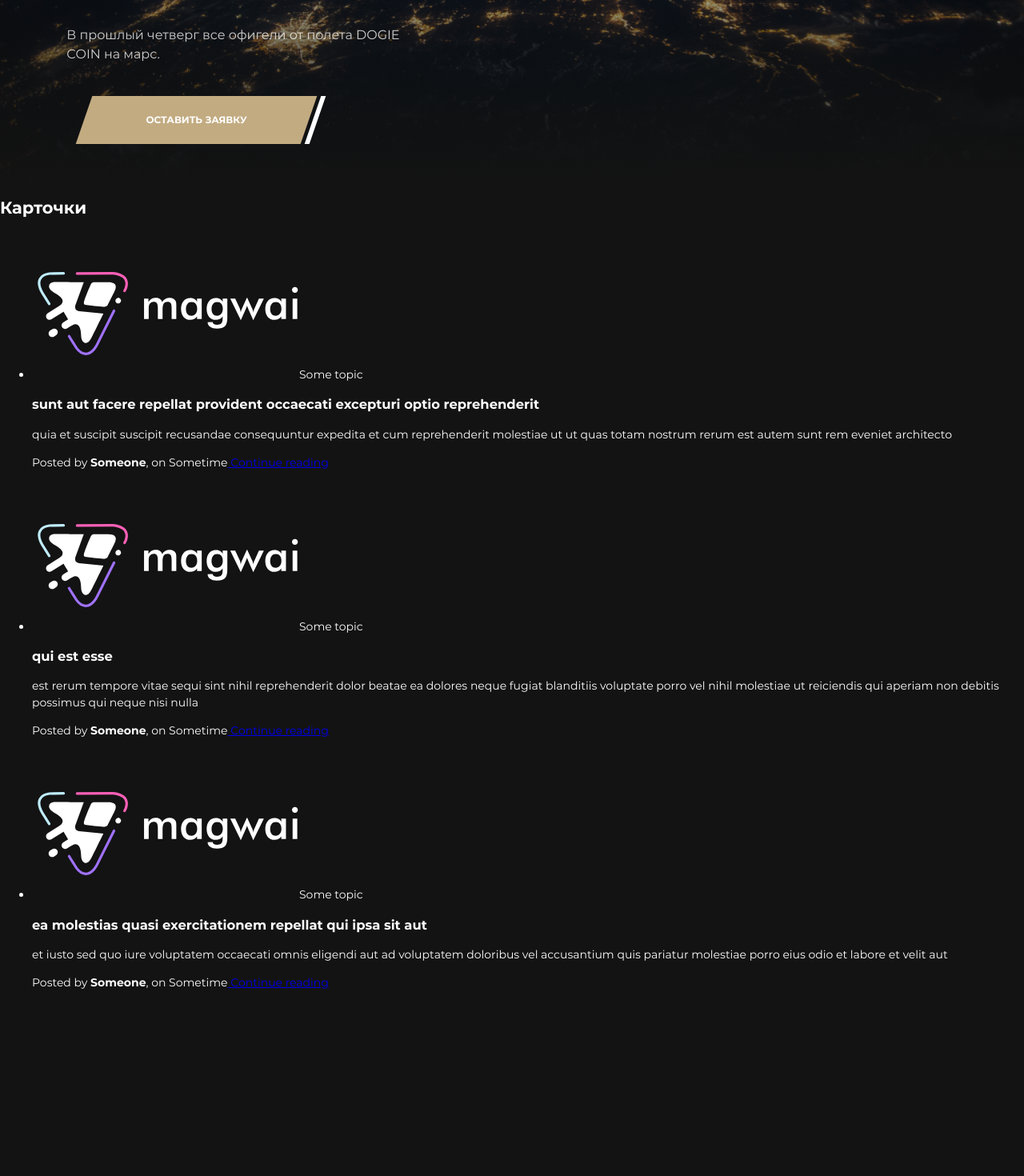
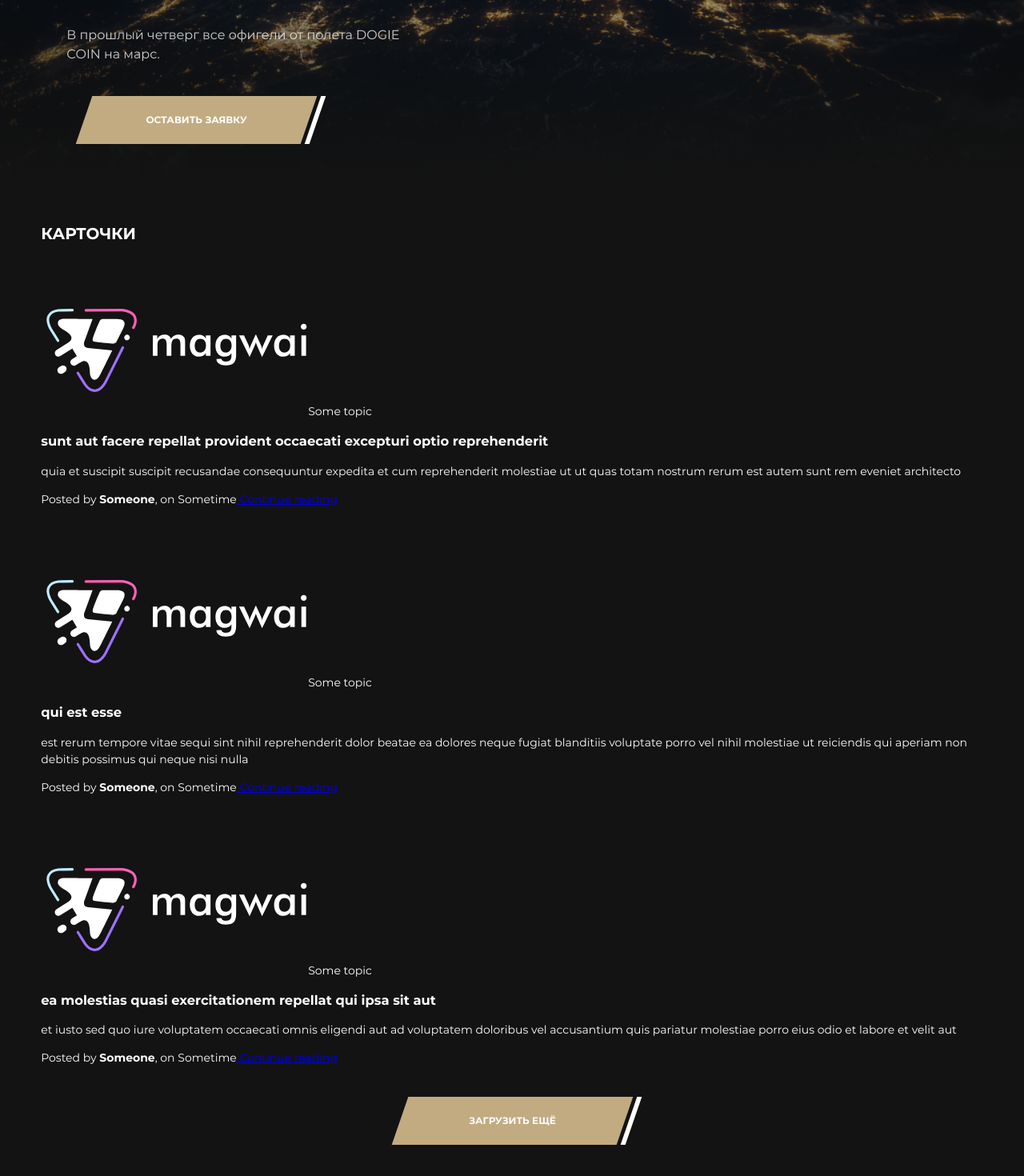
Before and after one commit to AlexBelostozky/mw-articles, a Vue app: page / in a window 1280 px wide. Shown: the part 568-2038 px from the top of the page at 80% size. Before the commit the page ends 1821 px from the top, so only its background shows below. Built offline with nearby package versions, Linux system fonts and the light colour scheme; a web font is replaced by a local one.

Commit message:
Add mArticles mobile styles

```diff
--- a/src/components/mArticle.vue
+++ b/src/components/mArticle.vue
@@ -1,5 +1,5 @@
 <template>
-  <li class="mArticles">
+  <li class="mArticle">
     <article class="mArticle__wrapper">
       <picture class="mArticle__thumbnail">
           <source media="(min-width: 1440px)" srcset="../assets/img/header/magwai-logo.svg" width="320" height="185">
--- a/src/components/mArticles.vue
+++ b/src/components/mArticles.vue
@@ -13,6 +13,12 @@
 				<mArticle :articleData="article" />
 			</ul>
 		</div>
+
+		<a class="mArticles__button" href="#">
+			<span class="mArticles__button-text">
+				Загрузить ещё
+			</span>
+		</a>
 	</section>
 </template>
 
@@ -59,5 +65,99 @@ export default {
 </script>
 
 <style lang="scss">
+@import "../assets/globalStyles/styles.scss";
 
+.mArticles {
+	padding: 48px 0 43px;
+}
+
+.mArticles__wrapper {
+	width: 92%;
+	margin: 0 auto;
+}
+
+.mArticles__title {
+	font-family: "Montserrat", "Arial", sans-serif;
+  font-weight: 700;
+  font-size: 20px;
+  line-height: normal;
+  text-transform: uppercase;
+  margin: 0;
+	margin-bottom: 30px;
+}
+
+.mArticles__list {
+	list-style: none;
+	margin: 0;
+	margin-bottom: 38px;
+	padding: 0;
+}
+
+.mArticles__button {
+	display: block;
+	box-sizing: border-box;
+	font-family: "Montserrat", "Arial", sans-serif;
+  font-weight: 700;
+  font-size: 12px;
+  line-height: 18px;
+	text-decoration: none;
+	text-transform: uppercase;
+	text-align: center;
+	color: $white;
+	background-color: $gold;
+	width: 264px;
+	min-height: 60px;
+	padding: 21px;
+  margin: 0 auto;
+	transform: skewX(-19deg);
+	transition: all 0.2s ease-in-out;
+
+  &::after {
+		position: absolute;
+		right: 0;
+		top: 0;
+		content: '';
+		width: 6px;
+		height: 100%;
+		background-color: $white;
+		transform: translateX(11px);
+		transition: all 0.2s ease-in-out;
+	}
+
+	&:hover,
+	&:focus {
+		background-color: $white;
+		color: $black;
+
+		&::after {
+			background-color: $gold;
+			transform: translateX(15px);
+		}
+	}
+
+	&:active {
+		background-color: $gray-light;
+		color: $black;
+
+		&::after {
+			background-color: $gold;
+			transform: translateX(15px);
+		}
+	}
+
+	@media (min-width: $tablet-width) {
+		width: 281px;
+    min-height: 60px;
+    padding: 21px;
+  }
+
+	@media (min-width: $desktop-width) {
+		margin-left: 1%;
+	}
+}
+
+.mArticles__button-text {
+	display: block;
+	transform: skewX(19deg);
+}
 </style>
--- a/src/components/mHeader.vue
+++ b/src/components/mHeader.vue
@@ -145,6 +145,10 @@ export default {
 		.mHeader__request-button  {
 			visibility: visible;
 			opacity: 1;
+		}
+
+		.mHeader__buttons-wrapper {
+			pointer-events: all;
 		}
 	}
 }
@@ -466,6 +470,7 @@ export default {
 	gap: 6px;
 	margin: 0 auto;
 	padding-bottom: 15px;
+	pointer-events: none;
 
 	@media (min-width: $tablet-width) {
     position: static;
@@ -476,6 +481,7 @@ export default {
 		margin: 0;
 		margin-right: 17px;
 		padding: 0;
+		pointer-events: all;
   }
 
 	@media (min-width: $desktop-width) {
--- a/src/components/mMain.vue
+++ b/src/components/mMain.vue
@@ -61,6 +61,7 @@ export default {
   @media (min-width: $tablet-width) {
     height: calc(100vh - 117px);
     background-image: image-set(url("../assets/img/main/hero-tablet.jpg") 1x, url("../assets/img/main/hero-tablet@2x.jpg") 2x);
+    border-radius: 60px 60px 0 0;
   }
 
   @media (min-width: $desktop-width) {
```
Lines whose indentation alone changed are shown as unchanged.
